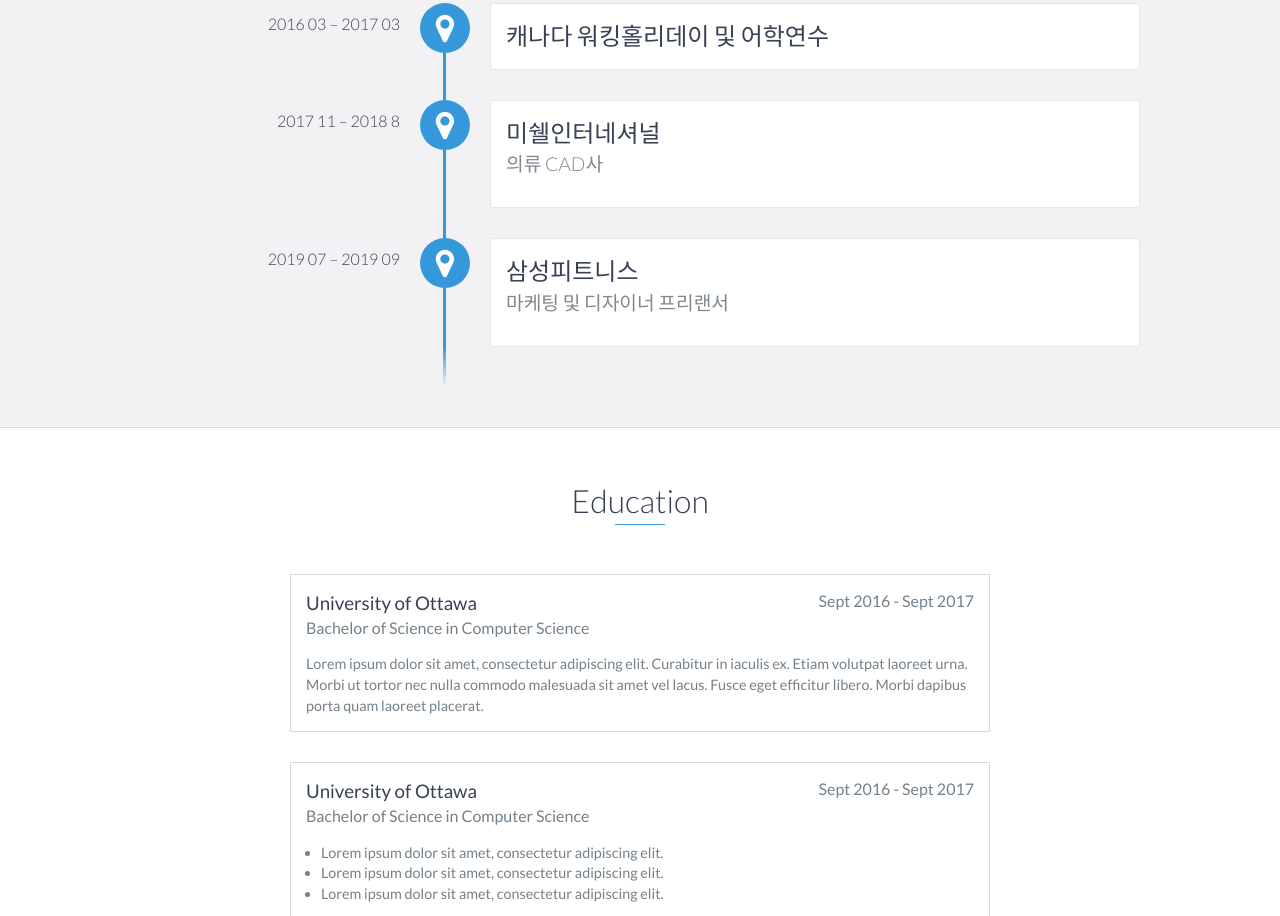
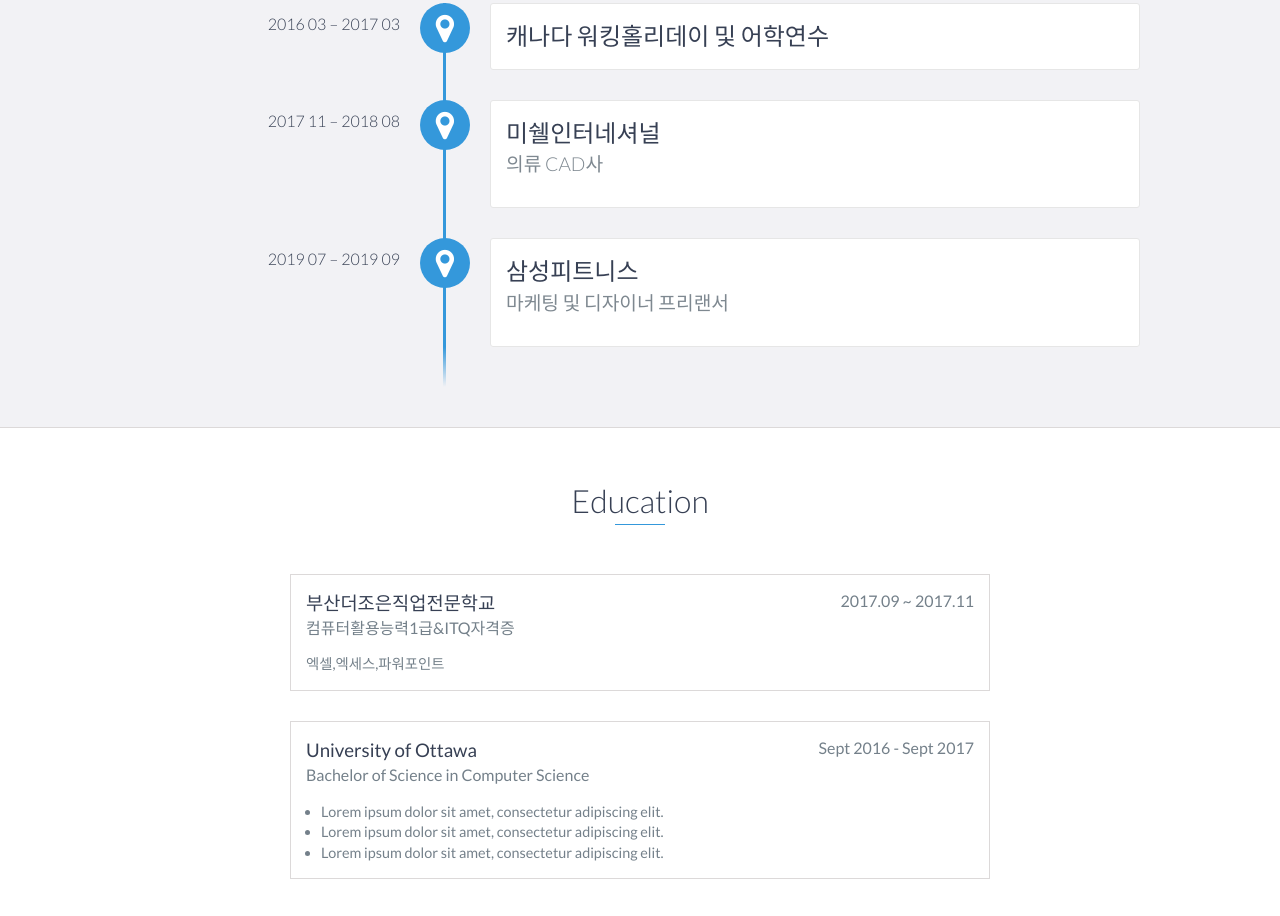
Before and after one commit to Wonmeeyeon/Wonmeeyeon.github.io, a website: page index.html in a window 1280 px wide. Shown: the part 1179-2095 px from the top of the page. Drawn offline with nearby package versions, Linux system fonts and the light colour scheme.

Commit message:
Update index.html

```diff
--- a/index.html
+++ b/index.html
@@ -89,7 +89,7 @@
               <h3>캐나다 워킹홀리데이 및 어학연수</h3>
 
           </div>
-            <div data-date="2017 11 – 2018 8">
+            <div data-date="2017 11 – 2018 08">
                 <h3>미쉘인터네셔널</h3>
                 <h4>의류 CAD사</h4>
 
@@ -110,11 +110,11 @@
     <div id="education">
         <h2 class="heading">Education</h2>
         <div class="education-block">
-            <h3>University of Ottawa</h3>
-            <span class="education-date">Sept 2016 - Sept 2017</span>
-            <h4>Bachelor of Science in Computer Science</h4>
+            <h3>부산더조은직업전문학교</h3>
+            <span class="education-date">2017.09 ~ 2017.11</span>
+            <h4>컴퓨터활용능력1급&ITQ자격증</h4>
             <p>
-                Lorem ipsum dolor sit amet, consectetur adipiscing elit. Curabitur in iaculis ex. Etiam volutpat laoreet urna. Morbi ut tortor nec nulla commodo malesuada sit amet vel lacus. Fusce eget efficitur libero. Morbi dapibus porta quam laoreet placerat.
+                엑셀,엑세스,파워포인트
             </p>
         </div>
         <!-- End .education-block -->
```
